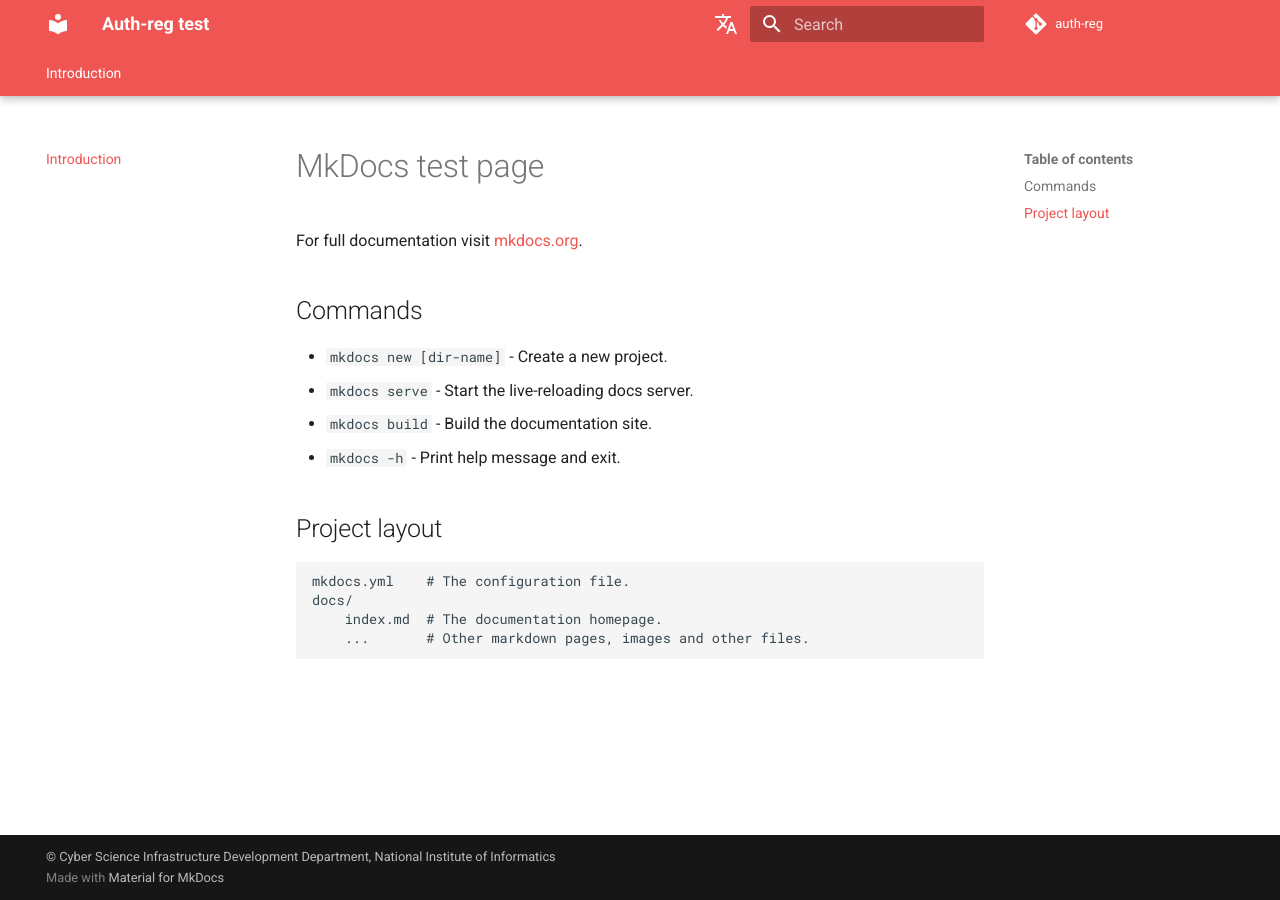
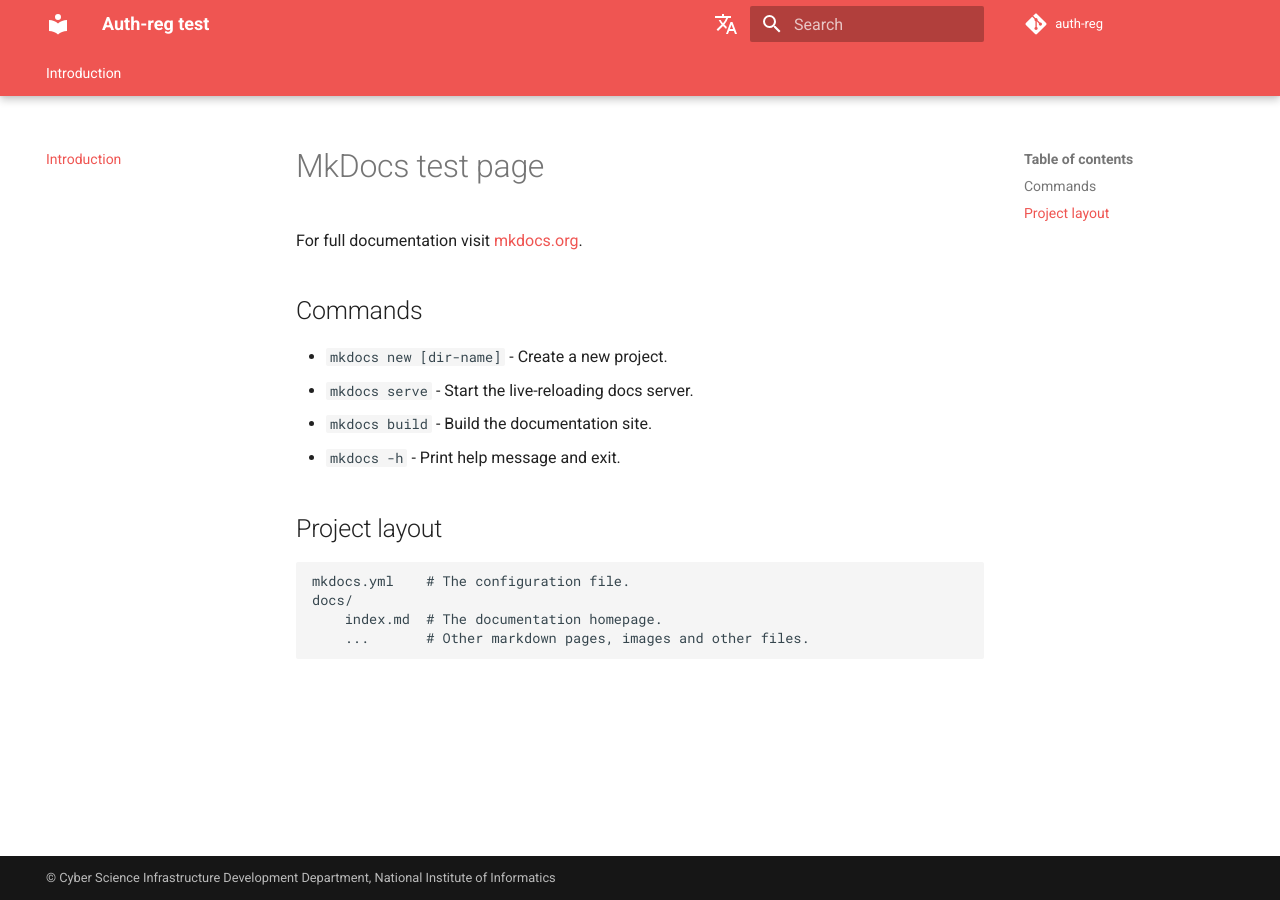
Before and after one commit to letticia/auth-reg, an MkDocs documentation site: the page built from docs/index.md, in a window 1280 px wide. Built offline with MkDocs 1.6.1 and Material for MkDocs 9.7.7, drawn with Linux system fonts in a browser that asks for light colours; comment, search, counter and statistics services are not loaded; some of the changed lines change nothing that is shown.

Commit message:
Update mkdocs.yml

```diff
--- a/mkdocs.yml
+++ b/mkdocs.yml
@@ -1,8 +1,5 @@
 site_name: Auth-reg test
 copyright: "&copy; Cyber Science Infrastructure Development Department, National Institute of Informatics"
-
-extra:
-  generator: false
 
 repo_url: https://github.com/letticia/auth-reg
 repo_name: auth-reg
@@ -20,6 +17,7 @@ nav:
   - Introduction: index.md
 
 extra:
+  generator: false
   alternate:
     - name: English
       link: /en/
```
